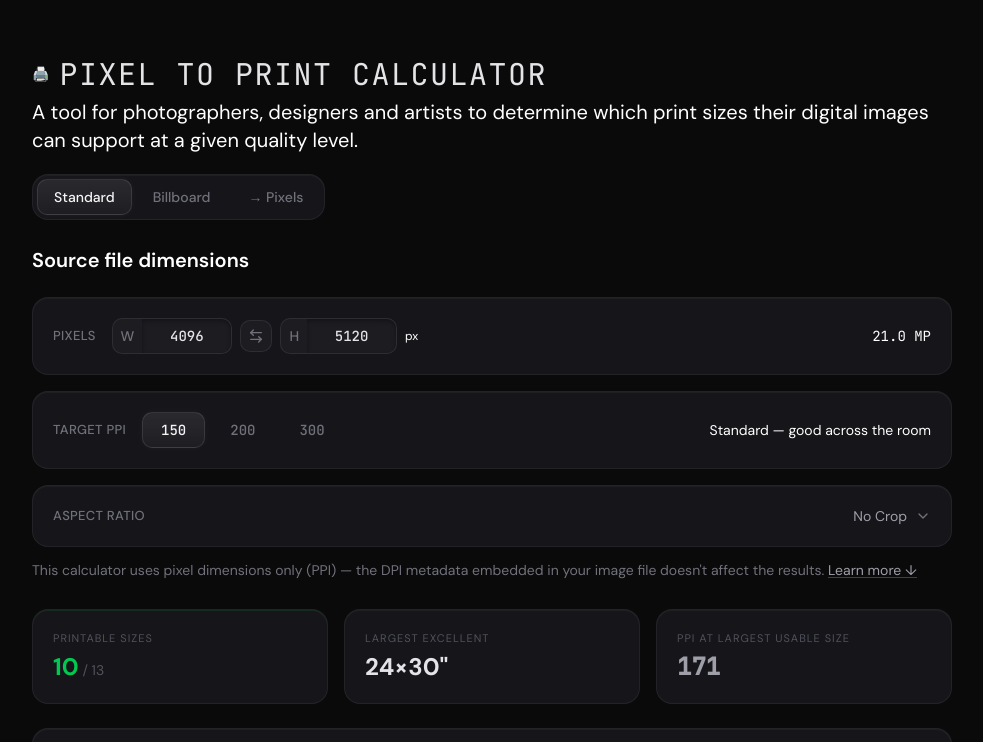
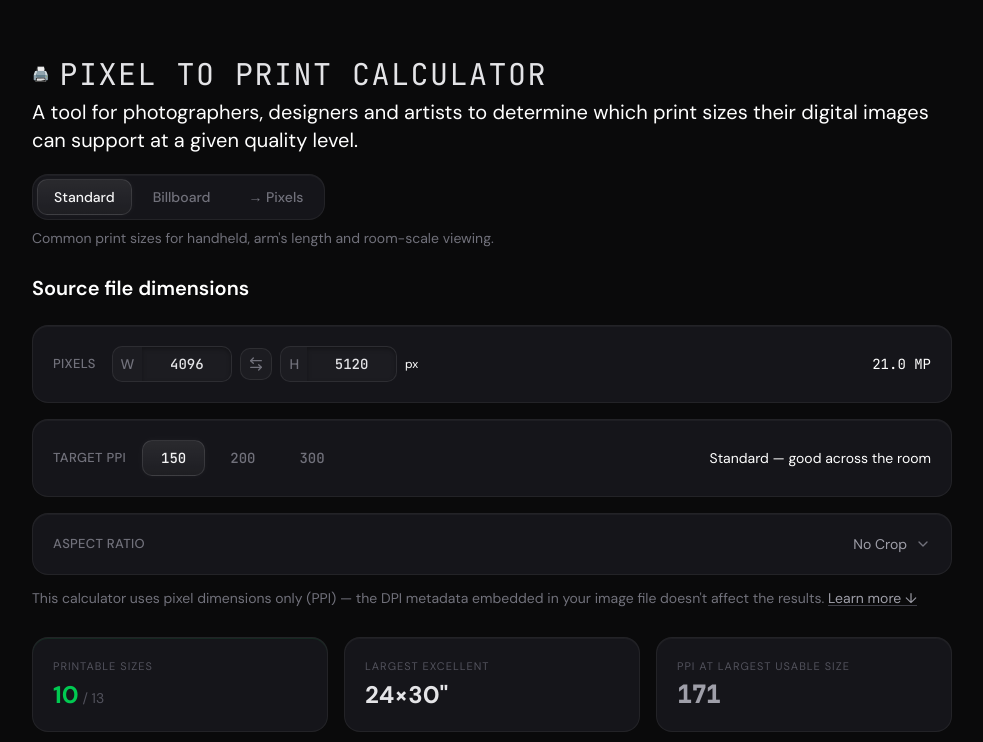
Before and after one commit to devhowyalike/print-calculator, a React (Vite) app: page / in a window 1280 px wide. Shown: the top 742 px of the page, without its empty margins (148-1131 px from the left). Built offline with nearby package versions, Linux system fonts and the light colour scheme.

Commit message:
refactor: add mode descriptions to CalculatorHeader component
Introduced a new record for mode descriptions to provide context for each mode in the CalculatorHeader. This enhances user understanding by displaying relevant information based on the selected mode.

```diff
--- a/src/components/CalculatorHeader.tsx
+++ b/src/components/CalculatorHeader.tsx
@@ -40,6 +40,14 @@ export default function CalculatorHeader({
     reverse: "→ Pixels",
   };
 
+  const MODE_DESCRIPTIONS: Record<Mode, string> = {
+    print:
+      "Common print sizes for handheld, arm's length and room-scale viewing.",
+    billboard:
+      "Large-format prints such as trade shows, storefronts and billboards.",
+    reverse: "Input the print size and get the minimum pixels your file needs.",
+  };
+
   return (
     <div className="mb-5">
       <div className="mb-1.5 flex items-center gap-2.5">
@@ -67,6 +75,10 @@ export default function CalculatorHeader({
         ))}
       </div>
 
+      <p className="mt-2 text-sm text-zinc-500 text-pretty">
+        {MODE_DESCRIPTIONS[mode]}
+      </p>
+
       {mode !== "reverse" && (
         <h3 className="mt-6 text-xl font-semibold leading-relaxed text-white">
           Source file dimensions
```
